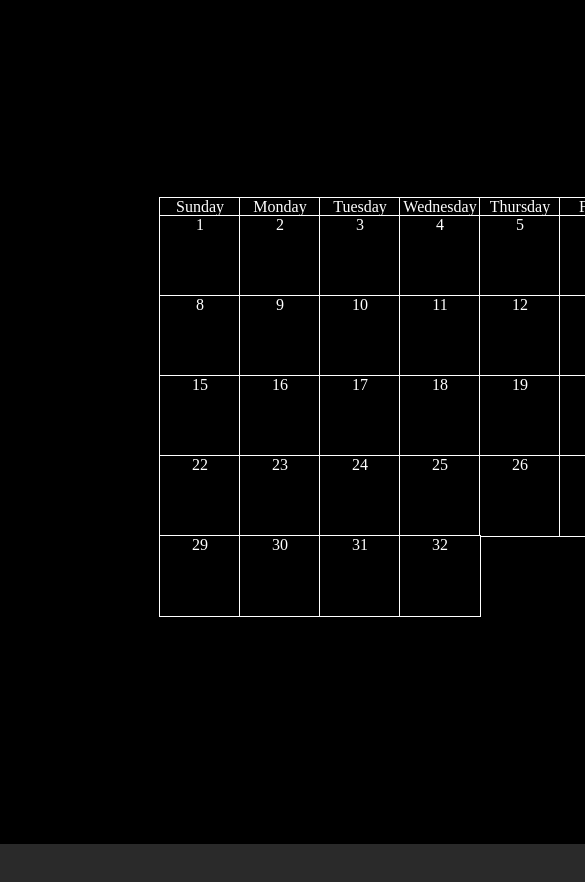
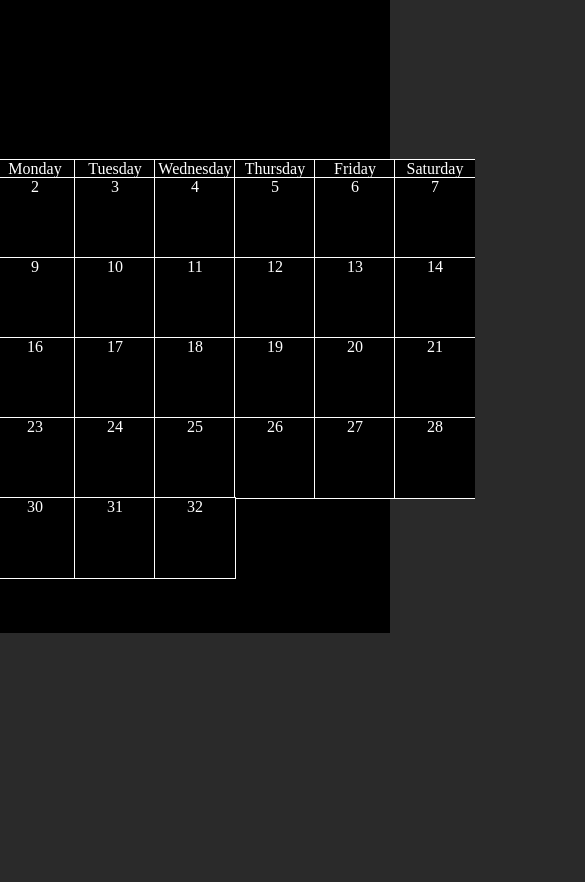
Before and after one commit to dofiki/calnote, a plain HTML site: page index.html in a window 390 px wide. Shown: the top 882 px of the page, 585 px wide, since content can reach past the window. Before the commit the page ends 844 px from the top, so only its background shows below. Drawn offline with Linux system fonts and the light colour scheme.

Commit message:
added resposiveness

```diff
--- a/stylesheet.css
+++ b/stylesheet.css
@@ -132,3 +132,23 @@ body{
     height: 20px;
     cursor: pointer;
 }
+
+@media only screen and (max-width: 1200px) {
+    .content{
+        display: flex;
+        flex-direction: column;
+        height: 150vh;
+    }
+}
+
+@media only screen and (max-width:700px){
+    .calendar{
+        width:38.5rem;
+        height:19.6rem;
+        background-color: rgb(0, 0, 0);
+        display: grid;
+        grid-template-rows: repeat(4,1fr);
+        justify-content: center;
+
+    }
+}
```
